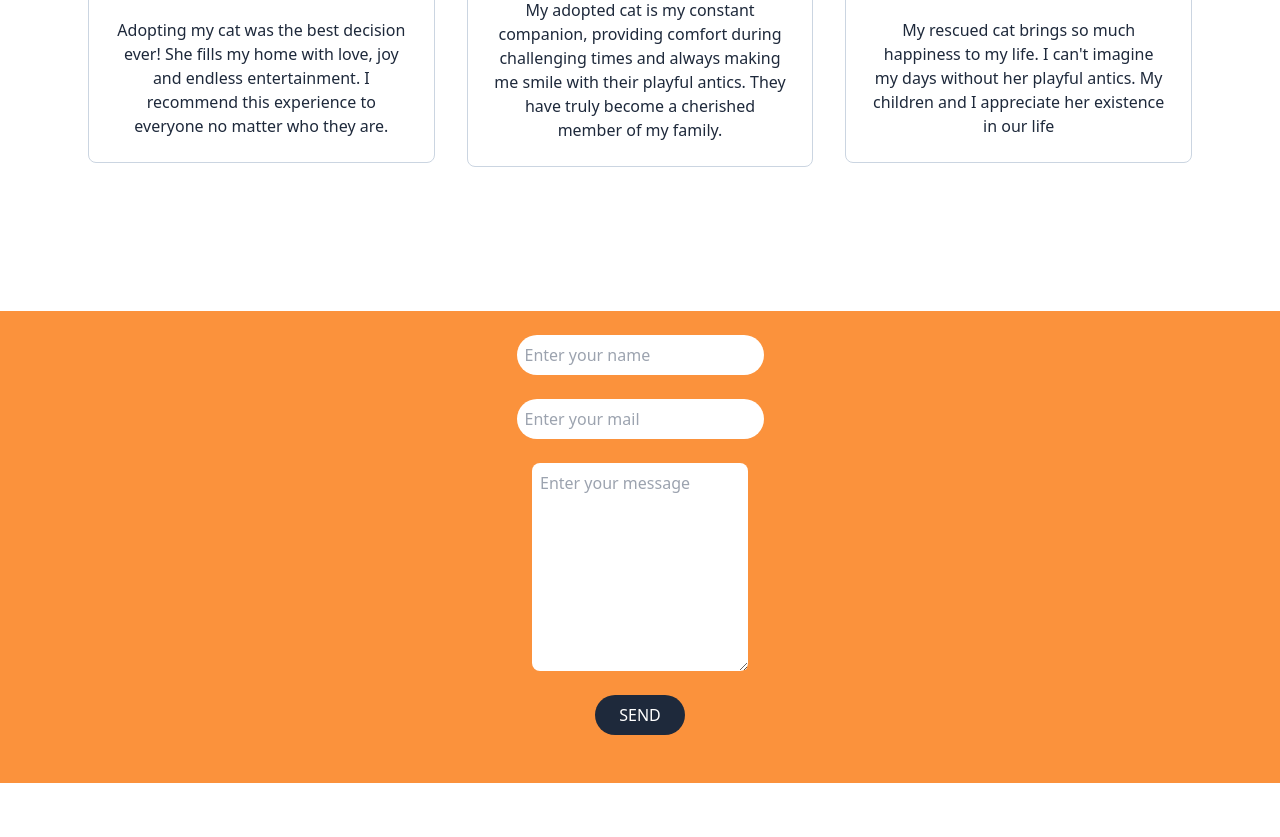
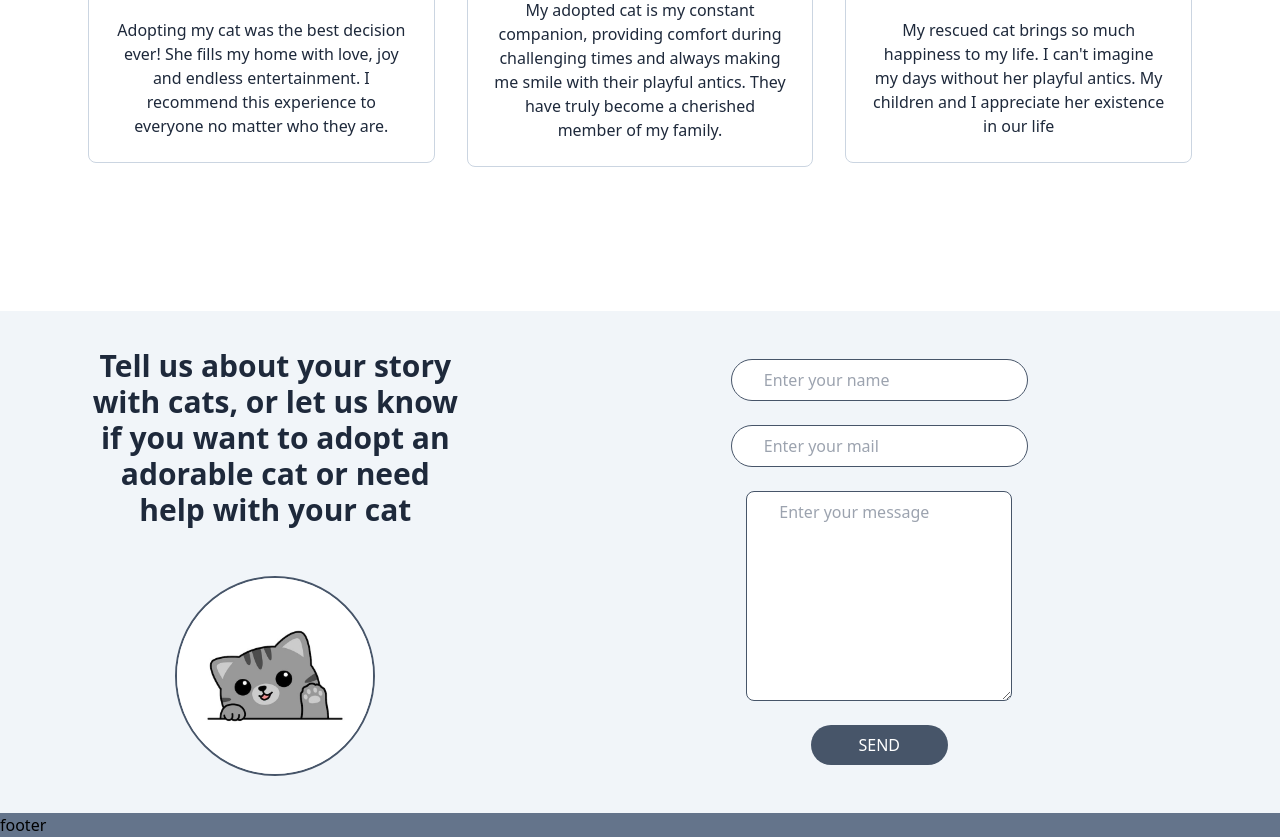
Before and after one commit to ZarkaouiI/cat-adopt, a website: page src/index.html in a window 1280 px wide. Shown: the part 1000-1837 px from the top of the page. Drawn offline with nearby package versions, Linux system fonts and the light colour scheme.

Commit message:
Finish contact section

```diff
--- a/src/index.html
+++ b/src/index.html
@@ -75,16 +75,26 @@
 
     <!-- contact -->
     <section id="contact">
-        <div class="container mb-10 flex flex-col  mx-auto p-6 bg-orange-400">
-            <form action="#" class="flex flex-col items-center space-y-6">
-                <input class="p-2 rounded-full" type="text" placeholder="Enter your name">
-                <input class="p-2 rounded-full" type="email" placeholder="Enter your mail">
-                <textarea class="rounded-lg p-2" placeholder="Enter your message" name="message" id="message" cols="20" rows="8"></textarea>
+        <div class="container mx-auto space-y-8 md:space-y-0 md:space-x-10 p-6 bg-slate-100 flex flex-col items-center md:flex-row">
+            <div class="md:w-1/3 md:ml-16 space-y-12 flex flex-col items-center">
+                <h4 class="font-bold text-2xl md:text-3xl text-center text-slate-800">Tell us about your story with cats, or let us know if you want to adopt an adorable cat or need help with your cat</h4>
+                <img class="rounded-full border-2 border-slate-600" src="../public/images/gray-cat-logo.jpeg" alt="Cat logo" width="200px">
+            </div>
+            <form class="md:w-2/3 mb-6 p-6 flex flex-col items-center space-y-6">
+                <input class="px-8 py-2 border border-slate-600 rounded-full" type="text" placeholder="Enter your name">
+                <input class="px-8 py-2 border border-slate-600 rounded-full" type="email" placeholder="Enter your mail">
+                <textarea class="px-8 py-2 border border-slate-600 rounded-lg" placeholder="Enter your message" name="message" id="message" cols="20" rows="8"></textarea>
+                <button class="my-6 py-2 px-12 bg-slate-600 rounded-full text-white hover:bg-orange-600">SEND</button>
             </form>
-            <button class="my-6 py-2 px-6 bg-slate-800 self-center rounded-full text-white">SEND</button>
         </div>
     </section>
     <!-- footer -->
+    <footer>
+        <div class="container mx-auto bg-slate-500">
+            footer
+        </div>
+    </footer>
+
     <script src="../public/js/script.js"></script>
 </body>
 </html>
```
Also changed, not shown: README.md (added), public/images/pic1.jpg (deleted), public/images/picsmall.jpg (deleted), public/output.css, 2 other files.
